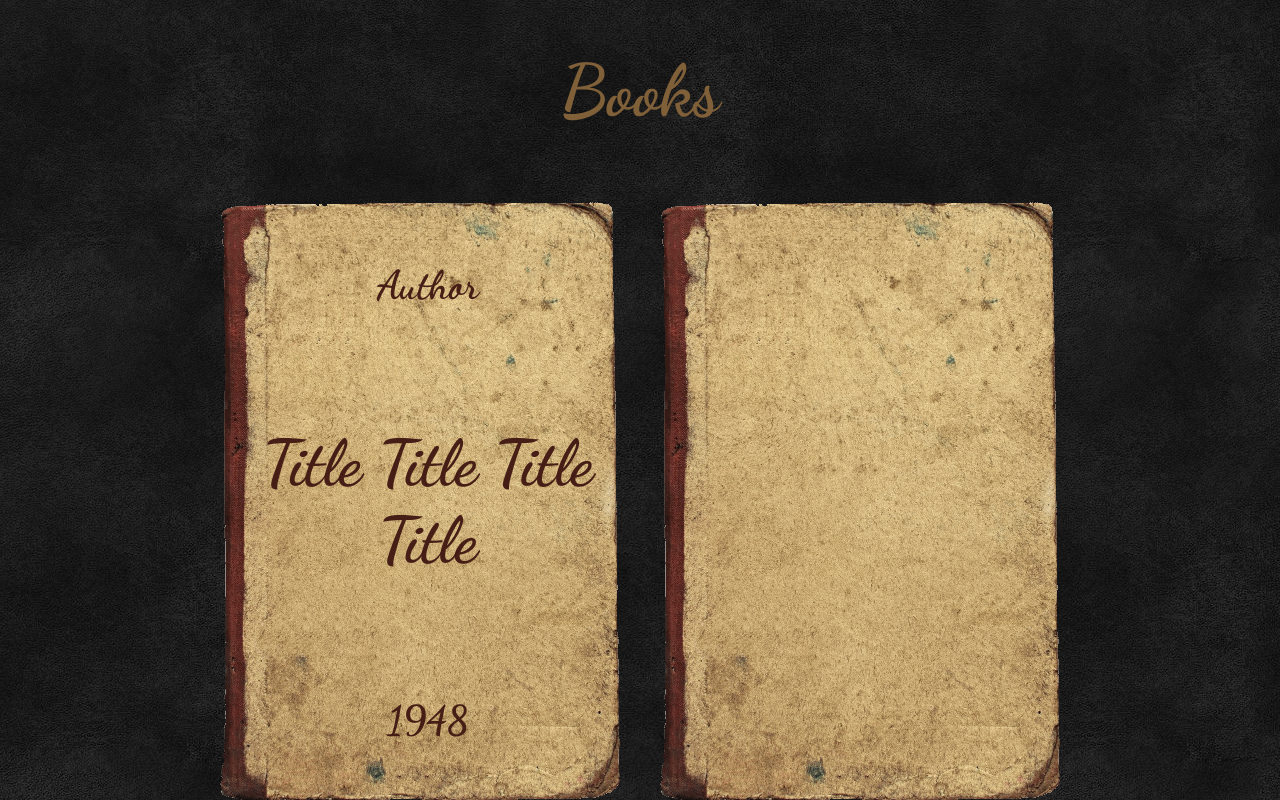
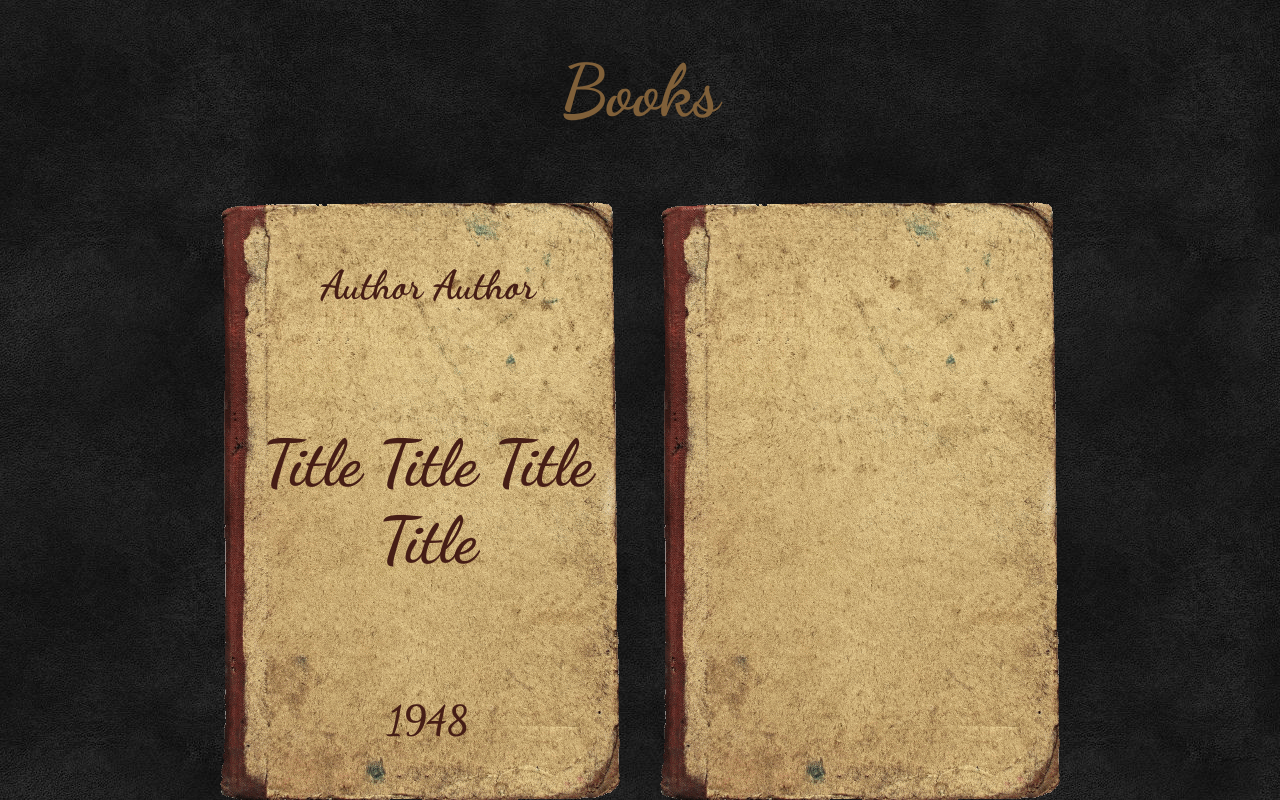
Before and after one commit to staskorz/react-test-02, a React (Create React App) app: page / in a window 1280 px wide. Shown: the top 800 px of the page. Built offline with nearby package versions, Linux system fonts and the light colour scheme.

Commit message:
Factored out Book into a dedicated component

```diff
--- a/src/App.js
+++ b/src/App.js
@@ -1,14 +1,17 @@
 import React from "react"
+
+import Book from "./components/Book"
 
 export default () => (
   <div>
     <h1>Books</h1>
+
     <div className="books-container">
-      <div className="book">
-        <div className="author">Author</div>
-        <div className="title">Title Title Title Title</div>
-        <div className="publication-date">1948</div>
-      </div>
+      <Book
+        author="Author Author"
+        title="Title Title Title Title"
+        publicationDate="1948"
+      />
       <div className="book" />
       <div className="book" />
       <div className="book" />
--- /dev/null
+++ b/src/components/Book.js
@@ -0,0 +1,18 @@
+import React from "react"
+import propTypes from "prop-types"
+
+const component = ({ title, author, publicationDate }) => (
+  <div className="book">
+    <div className="author">{author}</div>
+    <div className="title">{title}</div>
+    <div className="publication-date">{publicationDate}</div>
+  </div>
+)
+
+component.propTypes = {
+  title: propTypes.string,
+  author: propTypes.string,
+  publicationDate: propTypes.string,
+}
+
+export default component
```
